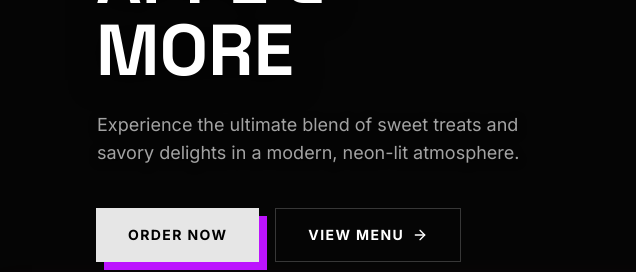
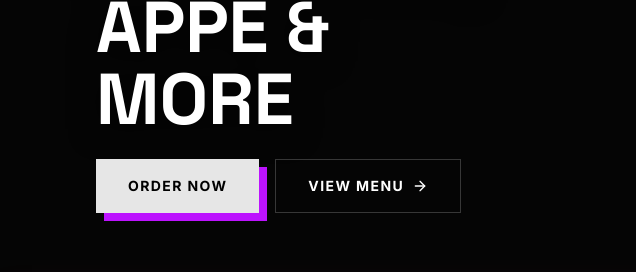
Before and after one commit to Naman7564/Custard-wala, a website: page public/index.html in a window 1280 px wide. Shown: the part 566-838 px from the top of the page, 0-636 px from the left. Drawn offline with nearby package versions, Linux system fonts and the light colour scheme.

Commit message:
AI Update: Removed subheadline from hero section

```diff
--- a/public/index.html
+++ b/public/index.html
@@ -99,9 +99,7 @@
                     Fast Food, Appe & More
                 </h1>
 
-                <p class="text-base md:text-lg text-white/95 md:text-muted-foreground mb-10 max-w-md mx-auto md:mx-0 text-center md:text-left leading-relaxed drop-shadow-[0_2px_4px_rgba(0,0,0,1)] bg-black/20 md:bg-transparent backdrop-blur-sm md:backdrop-blur-none p-3 md:p-0 rounded-xl border border-white/5 md:border-transparent">
-                    Experience the ultimate blend of sweet treats and savory delights in a modern, neon-lit atmosphere.
-                </p>
+
 
                 <div class="flex flex-col sm:flex-row gap-4 justify-center md:justify-start">
                     <button class="bg-white/90 backdrop-blur-md text-black font-bold px-8 py-4 rounded-none uppercase tracking-widest text-sm shadow-[8px_8px_0_var(--color-primary)] hover:translate-y-[-2px] transition-transform text-center w-full sm:w-auto relative group">
```
